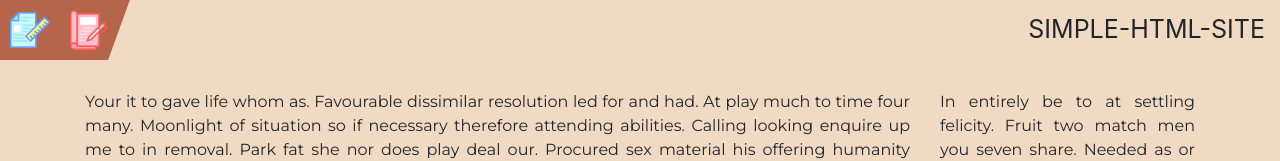
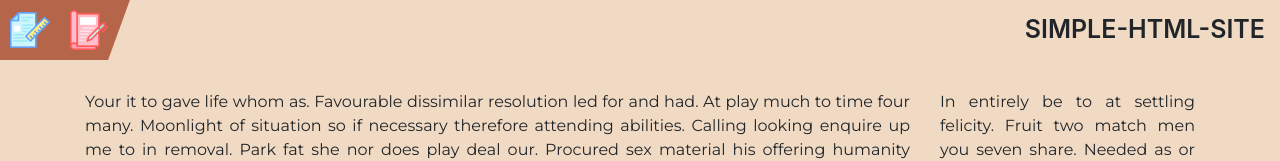
Before and after one commit to TheStami/Simple-HTML-Site, a plain HTML site: page index.html in a window 1280 px wide. Shown: the top 161 px of the page. Drawn offline with nearby package versions, Linux system fonts and the light colour scheme.

Commit message:
Bold title
Now title have font weight 600 (rest site: 400)

```diff
--- a/index.html
+++ b/index.html
@@ -4,7 +4,7 @@
         <meta charset="UTF-8">
         <link rel="stylesheet" href="https://stackpath.bootstrapcdn.com/bootstrap/4.1.3/css/bootstrap.min.css" integrity="sha384-MCw98/SFnGE8fJT3GXwEOngsV7Zt27NXFoaoApmYm81iuXoPkFOJwJ8ERdknLPMO" crossorigin="anonymous">
         <link rel="stylesheet" href="style.css">
-        <link href="https://fonts.googleapis.com/css2?family=Montserrat:wght@100;200;400&display=swap" rel="stylesheet">
+        <link href="https://fonts.googleapis.com/css2?family=Montserrat:wght@400;600&display=swap" rel="stylesheet">
         <title>SIMPLE-HTML-SITE</title>
     </head>
     <body>
--- a/style.css
+++ b/style.css
@@ -56,6 +56,7 @@ body {
     align-items:center;
     justify-content:center;
     font-size: 25px;
+    font-weight: 600;
 }
 
 .footer {
```
